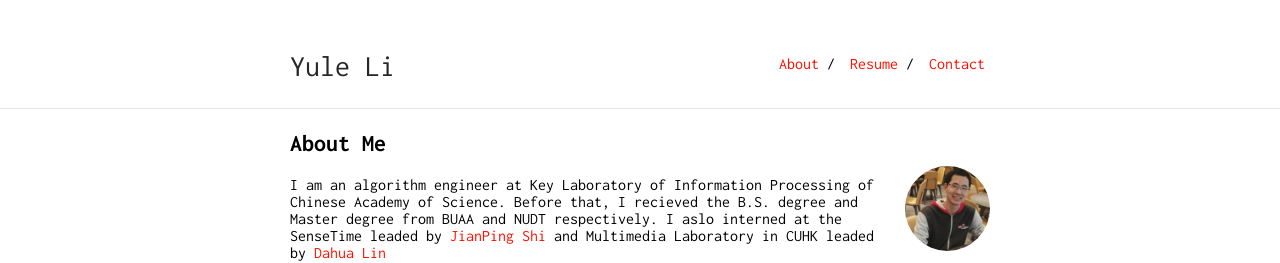
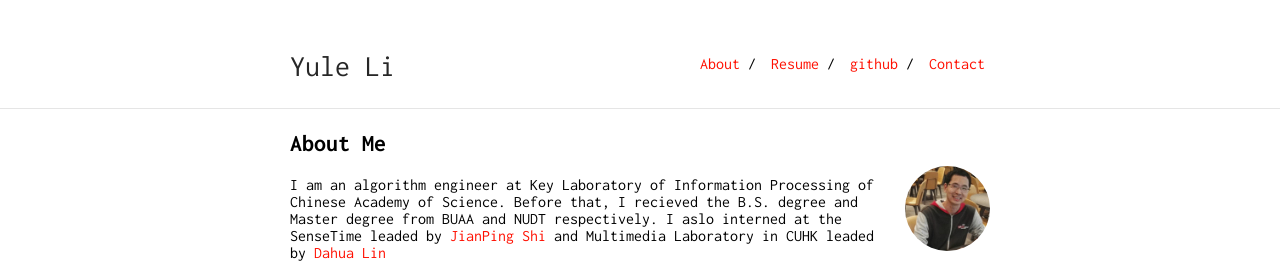
Before and after one commit to yule-li/yule-li.github.io, a Jekyll site: the page built from index.md, in a window 1280 px wide. Shown: the top 263 px of the page. Built offline with Jekyll 4.4.1, drawn with Linux system fonts in a browser that asks for light colours; our own code applies the rules of GitHub Pages for plain Markdown files.

Commit message:
add github in nav

```diff
--- a/_data/nav.yml
+++ b/_data/nav.yml
@@ -1,5 +1,8 @@
 - name: "Contact"
   link: "contact"
+
+- name: "github"
+  link: "https://github.com/yule-li"
 
 - name: "Resume"
   link: "en_yule.pdf"
```
